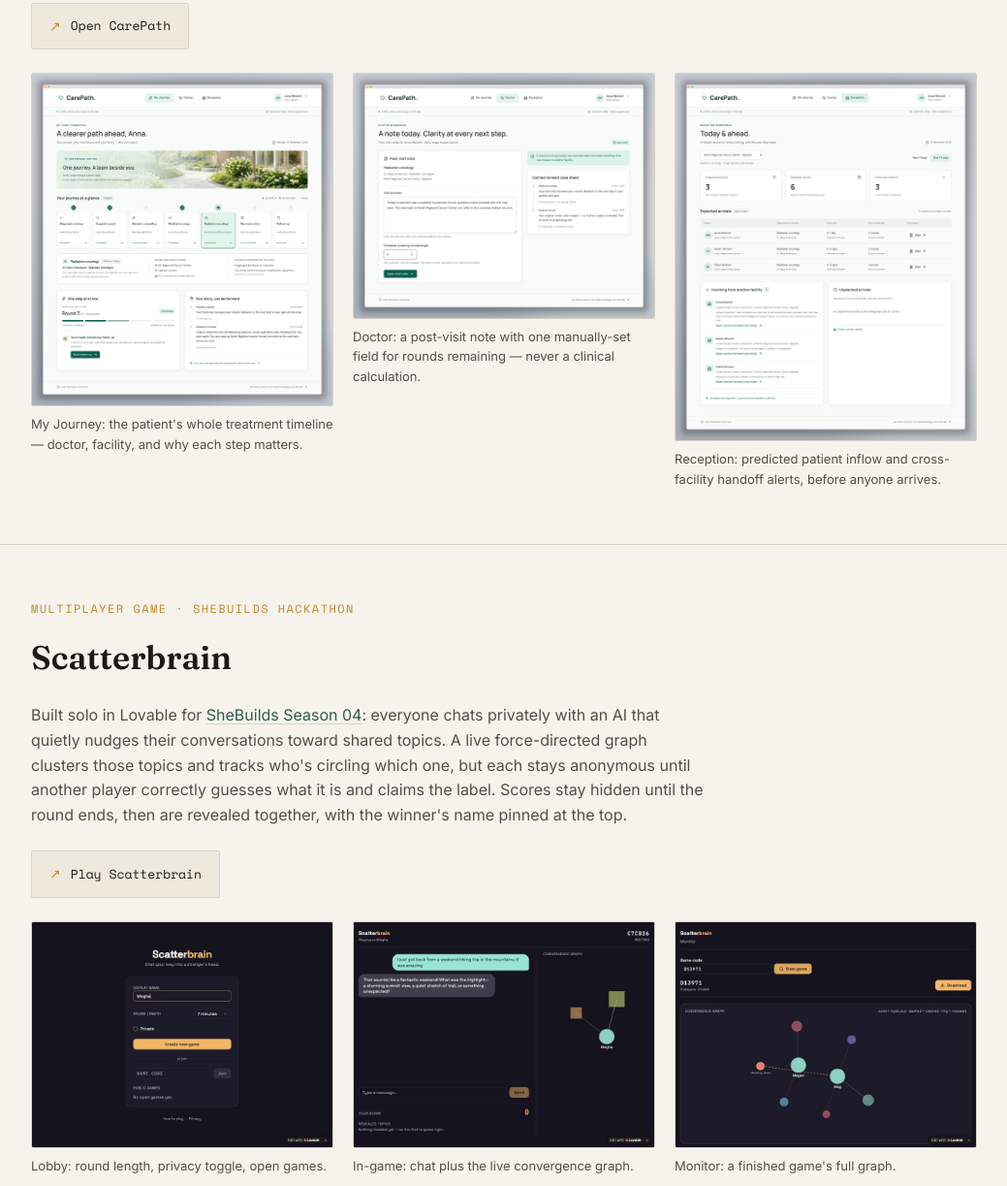
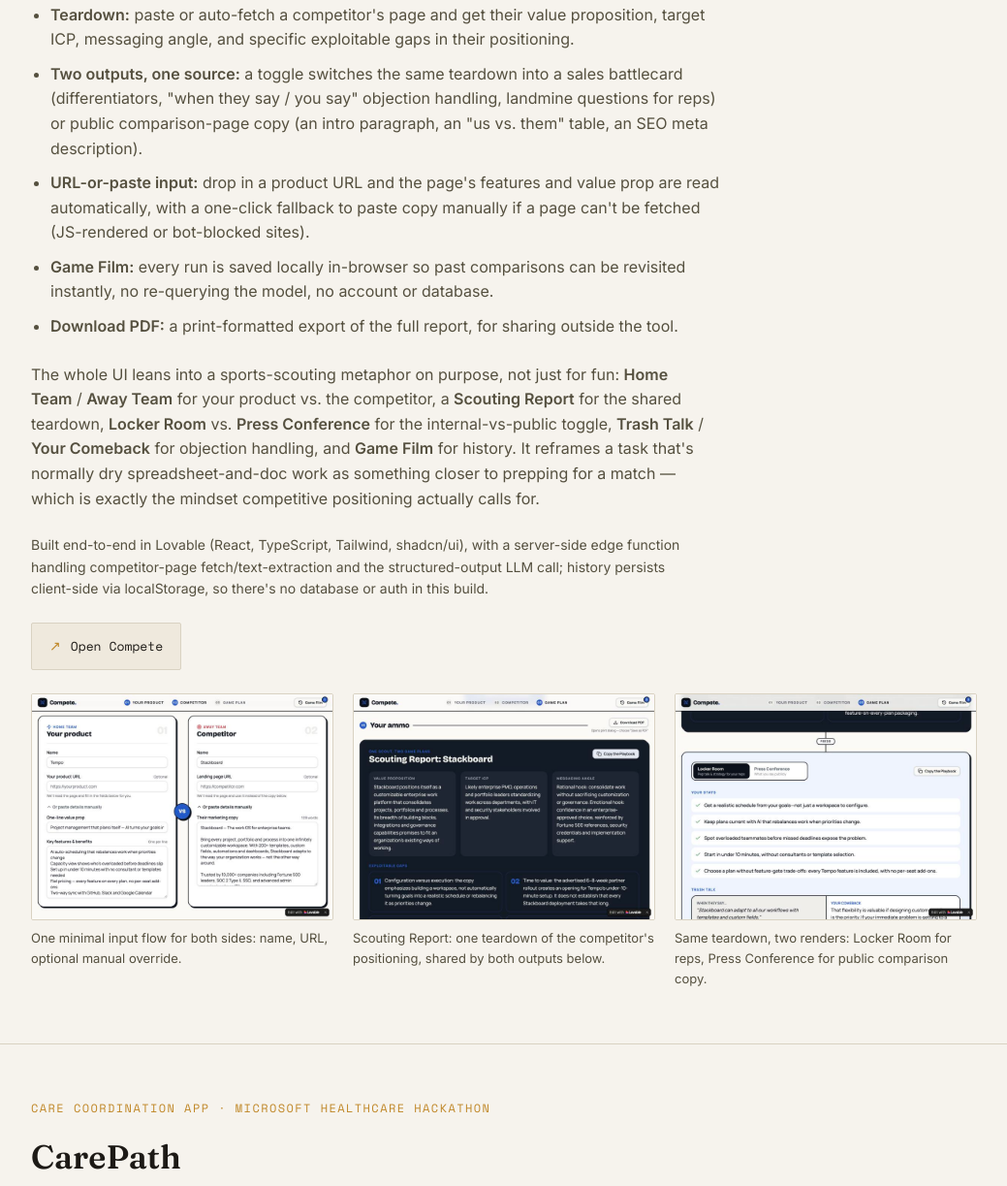
Before and after one commit to meghasainath/meghasainath.github.io, a plain HTML site: page builds.html in a window 1280 px wide. Shown: the part 724-1947 px from the top of the page at 97% size, without its empty margins (120-1159 px from the left). Drawn offline with nearby package versions, Linux system fonts and the light colour scheme.

Commit message:
Add Compete to Builds section
Product marketing tool built solo in Lovable at a hackathon: one
competitor positioning teardown rendered as either a sales battlecard
or public comparison-page copy.

```diff
--- a/builds.html
+++ b/builds.html
@@ -257,6 +257,44 @@ footer.site-footer{
 
 <section style="padding-top:20px;">
   <div class="wrap story-simple">
+    <span class="story-mark">Product Marketing Tool · Lovable Hackathon</span>
+    <h3>Compete</h3>
+    <p>Built solo in Lovable, start to finish in about an hour: product marketers and sales reps both start from the same question before a competitive deal — "what do we actually say about them?" — but usually answer it twice, once for an internal battlecard and once for public comparison content, each rebuilt from scratch per competitor. Compete runs one AI teardown of a competitor's positioning and renders it two ways, so sales-led and product-led teams both get what they need from a single pass instead of two separate projects.</p>
+    <ul>
+      <li><strong>Teardown:</strong> paste or auto-fetch a competitor's page and get their value proposition, target ICP, messaging angle, and specific exploitable gaps in their positioning.</li>
+      <li><strong>Two outputs, one source:</strong> a toggle switches the same teardown into a sales battlecard (differentiators, "when they say / you say" objection handling, landmine questions for reps) or public comparison-page copy (an intro paragraph, an "us vs. them" table, an SEO meta description).</li>
+      <li><strong>URL-or-paste input:</strong> drop in a product URL and the page's features and value prop are read automatically, with a one-click fallback to paste copy manually if a page can't be fetched (JS-rendered or bot-blocked sites).</li>
+      <li><strong>Game Film:</strong> every run is saved locally in-browser so past comparisons can be revisited instantly, no re-querying the model, no account or database.</li>
+      <li><strong>Download PDF:</strong> a print-formatted export of the full report, for sharing outside the tool.</li>
+    </ul>
+    <p>The whole UI leans into a sports-scouting metaphor on purpose, not just for fun: <strong>Home Team</strong> / <strong>Away Team</strong> for your product vs. the competitor, a <strong>Scouting Report</strong> for the shared teardown, <strong>Locker Room</strong> vs. <strong>Press Conference</strong> for the internal-vs-public toggle, <strong>Trash Talk</strong> / <strong>Your Comeback</strong> for objection handling, and <strong>Game Film</strong> for history. It reframes a task that's normally dry spreadsheet-and-doc work as something closer to prepping for a match — which is exactly the mindset competitive positioning actually calls for.</p>
+    <p style="font-size:14px; color:var(--ink-soft);">Built end-to-end in Lovable (React, TypeScript, Tailwind, shadcn/ui), with a server-side edge function handling competitor-page fetch/text-extraction and the structured-output LLM call; history persists client-side via localStorage, so there's no database or auth in this build.</p>
+    <div class="asset-links" style="margin-bottom:24px;">
+      <a class="asset-link" href="https://id-preview--6b529e19-0232-4d8a-a97a-70483f2aed7c.lovable.app" target="_blank" rel="noopener"><span class="arrow">&#8599;</span> Open Compete</a>
+    </div>
+    <div style="display:grid; grid-template-columns:repeat(auto-fit,minmax(min(100%,260px),1fr)); gap:20px;">
+      <figure style="margin:0;">
+        <img class="zoomable" src="assets/work/compete-input.jpg" width="800" height="600" loading="lazy" alt="Compete's input screen with Home Team (Your product) and Away Team (Competitor) panels, each collapsed to just a Name and URL field with a 'paste details manually' fallback."
+             onclick="openLightbox(this.src, this.alt)"
+             style="display:block; width:100%; height:auto; border:1px solid var(--rule); border-radius:2px;">
+        <figcaption style="font-size:13px; color:var(--ink-soft); margin-top:8px;">One minimal input flow for both sides: name, URL, optional manual override.</figcaption>
+      </figure>
+      <figure style="margin:0;">
+        <img class="zoomable" src="assets/work/compete-teardown.jpg" width="800" height="600" loading="lazy" alt="Compete's Scouting Report for a competitor, showing its value proposition, target ICP, messaging angle, and a numbered list of exploitable positioning gaps."
+             onclick="openLightbox(this.src, this.alt)"
+             style="display:block; width:100%; height:auto; border:1px solid var(--rule); border-radius:2px;">
+        <figcaption style="font-size:13px; color:var(--ink-soft); margin-top:8px;">Scouting Report: one teardown of the competitor's positioning, shared by both outputs below.</figcaption>
+      </figure>
+      <figure style="margin:0;">
+        <img class="zoomable" src="assets/work/compete-lockerroom.jpg" width="800" height="600" loading="lazy" alt="Compete's Locker Room mode, with a Locker Room / Press Conference toggle, a 'Your Stats' list of differentiators, and a 'Trash Talk' / 'Your Comeback' objection-handling pair."
+             onclick="openLightbox(this.src, this.alt)"
+             style="display:block; width:100%; height:auto; border:1px solid var(--rule); border-radius:2px;">
+        <figcaption style="font-size:13px; color:var(--ink-soft); margin-top:8px;">Same teardown, two renders: Locker Room for reps, Press Conference for public comparison copy.</figcaption>
+      </figure>
+    </div>
+  </div>
+
+  <div class="wrap story-simple">
     <span class="story-mark">Care Coordination App · Microsoft Healthcare Hackathon</span>
     <h3>CarePath</h3>
     <p>Built solo in Lovable for the Microsoft Healthcare Hackathon: patients moving through multi-specialty care rarely know which doctors they'll meet, in what order, or why. CarePath lays out the whole treatment journey as a clear, living timeline, with a doctor's note updating a patient's progress and the hospital's incoming-patient view at the same time. When a stage happens at a different clinic, even in another region, that facility gets the case history before the patient walks in.</p>
```
Also changed, not shown: assets/work/compete-input.jpg (added), assets/work/compete-lockerroom.jpg (added), assets/work/compete-teardown.jpg (added).
